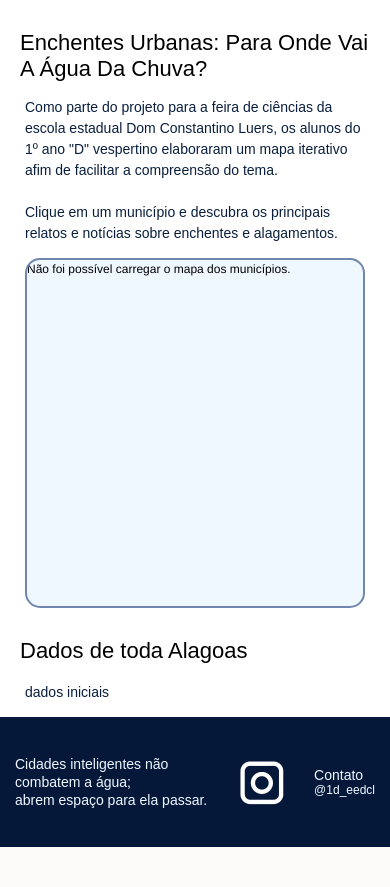
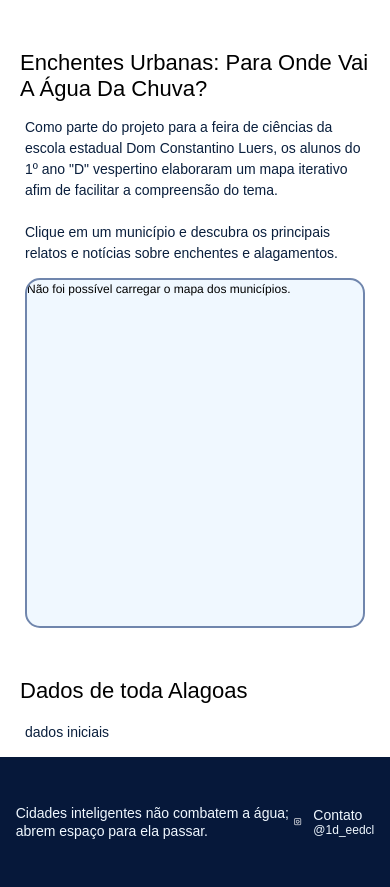
Before and after one commit to MicaeliCaetano/Mapa-Interativo-Enchentes-em-Alagoas, a Django app: page / in a window 390 px wide. Shown: the part 85-972 px from the top of the page. Before the commit the page ends 932 px from the top, so only its background shows below. Run offline with Django 5.2, Linux system fonts and the light colour scheme.

Commit message:
Salvamento das modificações

```diff
--- a/static/css/style.css
+++ b/static/css/style.css
@@ -164,7 +164,7 @@ footer h1 {
         margin-inline: 20px; /* Margem reduzida para não esmagar o texto */
         font-weight: 300;
         font-size: 22px;
-        margin-top: 30px;
+        margin-top: 50px;
     }
 
     /* Correção do Parágrafo P no Celular */
@@ -195,7 +195,7 @@ footer h1 {
     }
 
     footer img {
-        width: 15px:
+        width: 15px;
     }
 
     .contato-footer h3 {
```
